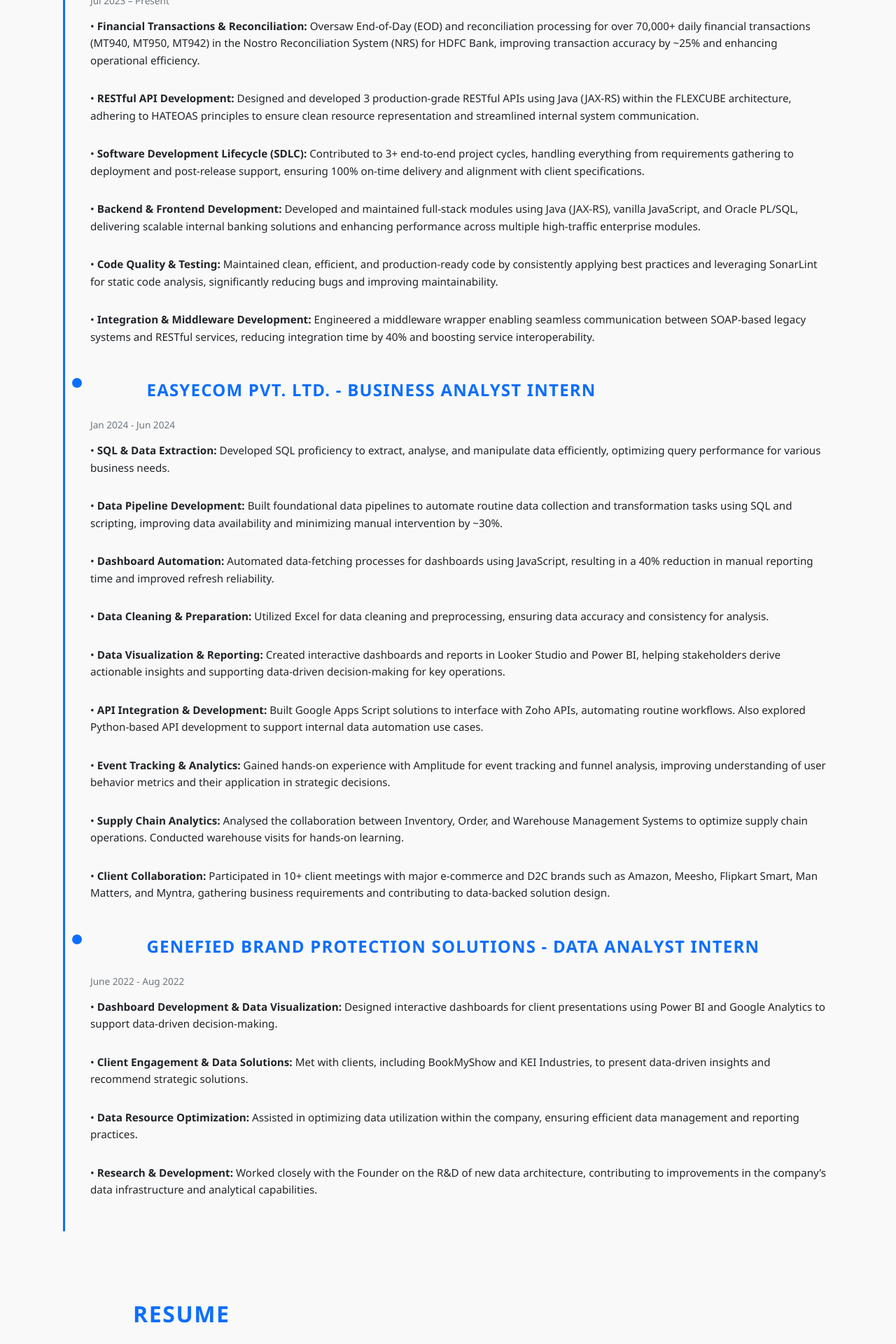
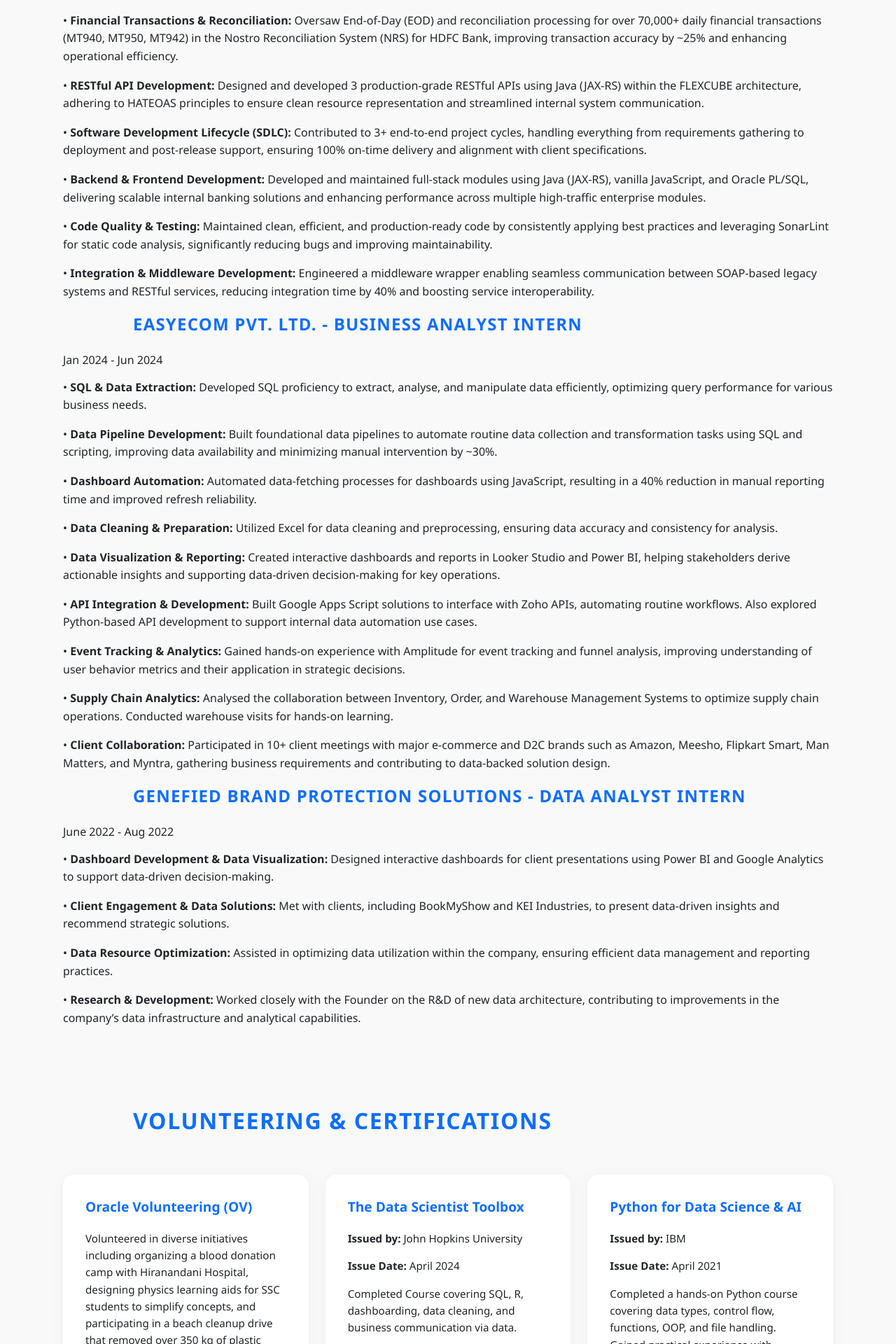
Before and after one commit to SiddheshCodeMaster/DataSavyWithSiddhesh, a Flask app: page / in a window 1280 px wide. Shown: the part 2400-4320 px from the top of the page at 70% size. Run offline with Flask 3, Linux system fonts and the light colour scheme.

Commit message:
Added Volunteering and Certifications section

```diff
--- a/app/static/css/style.css
+++ b/app/static/css/style.css
@@ -176,91 +169,75 @@
 }
 
 /* Projects */
-
-/* ...existing code... */
 .project-grid {
   display: grid;
-  grid-template-columns: repeat(auto-fit, minmax(300px, 1fr));
+  grid-template-columns: repeat(auto-fit, minmax(260px, 1fr));
   gap: 1.5rem;
-  align-items: stretch;
-  justify-items: center;
   width: 100%;
-  margin: 0 auto;
-  max-width: 1200px; /* Optional: limits grid width for large screens */
-  background: var(--bg);
-}
-.project-card {
-  background: #fff;
-  border-radius: 12px;
-  box-shadow: 0 2px 12px rgba(0,0,0,0.07);
-  padding: 2rem 1.2rem;
-  min-width: 260px;
-  max-width: 340px;
-  width: 100%;
-  text-align: left;
-  transition: box-shadow 0.2s;
-  background: var(--light); /* Uses light/dark variable */
-  color: var(--text);
-}
-.project-card:hover {
-  box-shadow: 0 4px 24px rgba(0,0,0,0.12);
 }
 
-.project-card h2 {
+.project-card {
+  background-color: var(--light);
+  border: none;
+  padding: 2rem;
+  border-radius: 16px;
+  box-shadow: 0 4px 20px rgba(0, 0, 0, 0.05);
+  transition: transform 0.3s, box-shadow 0.3s;
+}
+
+.project-card:hover {
+  transform: translateY(-6px);
+  box-shadow: 0 8px 24px var(--shadow);
+}
+
+.project-card h3 {
   margin-top: 0;
   color: var(--primary);
-  color: var(--text);
+  font-size: 1.2rem;
 }
 
 .project-card p {
   color: var(--text);
+  font-size: 0.95rem;
 }
 
 .project-card a {
   display: inline-block;
-  margin-top: 1rem;
+  margin-top: 0.8rem;
   color: var(--primary);
   text-decoration: none;
   font-weight: 600;
-  color: var(--text);
 }
 
-/* Timeline */
-.timeline {
-  border-left: 3px solid var(--primary);
-  padding-left: 20px;
-  margin-top: 2rem;
+/* Volunteering & Certifications */
+.vol-cert-grid {
+  display: grid;
+  grid-template-columns: repeat(auto-fit, minmax(260px, 1fr));
+  gap: 1.5rem;
+  width: 100%;
 }
 
-.timeline-item {
-  position: relative;
-  margin-bottom: 2rem;
+.vol-cert-card {
+  background-color: var(--light);
+  border: none;
+  padding: 2rem;
+  border-radius: 16px;
+  box-shadow: 0 4px 20px rgba(0,0,0,0.05);
+  transition: transform 0.3s, box-shadow 0.3s;
 }
 
-.timeline-dot {
-  position: absolute;
-  left: -10px;
-  top: 0;
-  width: 14px;
-  height: 14px;
-  background-color: var(--primary);
-  border-radius: 50%;
+.vol-cert-card:hover {
+  transform: translateY(-6px);
+  box-shadow: 0 8px 24px var(--shadow);
 }
 
-.timeline-content {
-  padding-left: 1rem;
-  display: flex;
-  flex-direction: column;
-  align-items: flex-start;
-  text-align: left;
+.vol-cert-card h3 {
+  margin-top: 0;
+  color: var(--primary);
+  font-size: 1.2rem;
 }
 
-.timeline-date {
-  font-size: 0.85rem;
-  color: var(--muted);
-}
-
-.timeline-content p {
+.vol-cert-card p {
   color: var(--text);
   font-size: 0.95rem;
 }
--- a/app/templates/index.html
+++ b/app/templates/index.html
@@ -21,6 +21,7 @@
     <!-- <li><a href="#skills">Skills</a></li> -->
     <li><a href="#projects">Projects</a></li>
     <li><a href="#experience">Experience</a></li>
+    <li><a href="#volunteering">Certications</a></li>
     <li><a href="#resume">Resume</a></li>
     <li><a href="#contact">Contact</a></li>
   </ul>
@@ -63,7 +64,7 @@
   </div>
 </div> -->
 
-<div class="container" id="projects">
+<div class="container" id="projects" data-animate>
   <h1>Projects</h1>
   <div class="project-grid">
     <div class="project-card"><h2>QwiKart</h2><p>Just-In-Time e-commerce platform with near 100% fulfillment.</p><a href="https://github.com/SiddheshCodeMaster/Qwikart" target="_blank">GitHub →</a></div>
@@ -138,10 +139,53 @@
   </div>
 </div>
 
-<div class="container" id="resume">
+<div class="container" id="volunteering" data-animate>
+  <h1>Volunteering & Certifications</h1>
+  <div class="vol-cert-grid">
+    <div class="vol-cert-card">
+      <h3>Oracle Volunteering (OV)</h3>
+      <p>Volunteered in diverse initiatives including organizing a blood donation camp with Hiranandani Hospital, designing physics learning aids for SSC students to simplify concepts, and participating in a beach cleanup drive that removed over 350 kg of plastic waste—demonstrating commitment to community health, education, and the environment.</p>
+    </div>
+    <div class="vol-cert-card">
+      <h3>The Data Scientist Toolbox</h3>
+      <p><strong>Issued by:</strong> John Hopkins University <strong></strong></p>
+      <p><Strong>Issue Date:</strong> April 2024</p>
+      <p>Completed Course   covering SQL, R, dashboarding, data cleaning, and business communication via data.</p>
+      <a href="https://coursera.org/share/7fe9fccfa87ae548ea8380f01ae53021" target="_blank">View Credential →</a>
+    </div>
+    <div class="vol-cert-card">
+      <h3>Python for Data Science & AI</h3>
+      <p><strong>Issued by:</strong> IBM <strong></strong></p>
+      <p><Strong>Issue Date:</strong> April 2021 </p>
+      <p>Completed a hands-on Python course covering data types, control flow, functions, OOP,
+        and file handling. Gained practical experience with NumPy, Pandas, APIs, and web scraping using BeautifulSoup.
+        Built real-world projects in Jupyter Notebooks aligned with Data Science and Automation tasks.</p>
+      <a href="https://www.credly.com/badges/1d029240-3d11-43e5-9f01-1525b98a34ad?source=linked_in_profile" target="_blank">View Credential →</a>
+    </div>
+    <div class="vol-cert-card">
+      <h3>Using Databases with Python</h3>
+      <p><strong>Issued by:</strong> University of Michigan <strong></strong></p>
+      <p><Strong>Issue Date:</strong> December 2020 </p>
+      <p>Completed a course on SQL and database design using SQLite3, focusing on multi-step data gathering and processing.
+        Built web crawlers and visualized data using D3.js.
+        Strengthened skills in Python 3 through hands-on projects aligned with real-world data workflows.</p>
+      <a href="https://coursera.org/verify/762ZWHPRMNH5" target="_blank">View Credential →</a>
+    </div>
+    <div class="vol-cert-card">
+      <h3>Software processes and Agile Practices</h3>
+      <p><strong>Issued by:</strong> University of Alberta <strong></strong></p>
+      <p><Strong>Issue Date:</strong> December 2020 </p>
+      <p>Gained knowledge of various software development process models and their applicability to real-world projects.
+        Learned to evaluate and choose appropriate models based on project context.
+        Applied Agile principles and project management practices in software development scenarios.</p>
+      <a href="https://coursera.org/verify/GX4MEGDR85EN" target="_blank">View Credential →</a>
+    </div>
+  </div>
+</div>
+
+<div class="container" id="resume" style="align-items: center; text-align: center;">
   <h1>Resume</h1>
-  <iframe src="{{ url_for('static', filename='resume/Siddhesh Shankar - Data Scientist.pdf') }}" width="100%" height="600px" style="border: none;"></iframe>
-  <a href="{{ url_for('static', filename='resume/Siddhesh Shankar - Data Scientist.pdf') }}" download class="download-btn">Download Resume</a>
+  <a href="{{ url_for('static', filename='resume/Siddhesh_Shankar_Resume.pdf') }}" download class="download-btn">📄 Download Resume</a>
 </div>
 
 <div class="container" id="contact">
@@ -176,6 +220,16 @@
   }, { threshold: 0.1 });
 
   document.querySelectorAll('[data-animate]').forEach(el => observer.observe(el));
+  window.addEventListener('load', function () {
+    setTimeout(() => {
+      window.scrollTo({ top: 0, behavior: 'auto' });
+      history.replaceState(null, null, window.location.pathname);
+    }, 100);
+  });
+
+  function showResume() {
+    document.getElementById('resume-frame').style.display = 'block';
+  }
 </script>
 </body>
 </html>
```
Also changed, not shown: other parts of app/static/css/style.css (+11 -20 lines).
